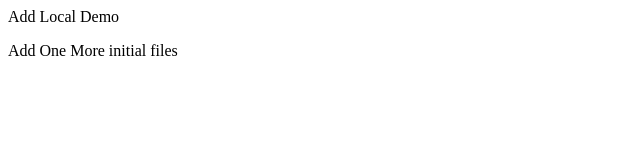
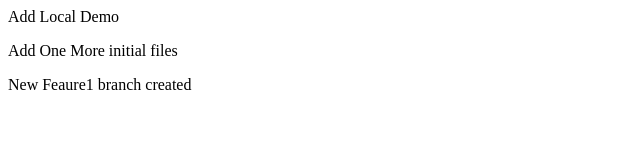
Before and after one commit to DevRajHanani/LocalDemo, a plain HTML site: page index.html in a window 1280 px wide. Shown: the whole page, without its empty margins (0-640 px from the left). Drawn offline with Linux system fonts and the light colour scheme.

Commit message:
new branch create

```diff
--- a/index.html
+++ b/index.html
@@ -1,2 +1,3 @@
 <p>Add Local Demo</p>
 <p> Add One More initial files</p>
+<p>New Feaure1 branch created</p>
```
